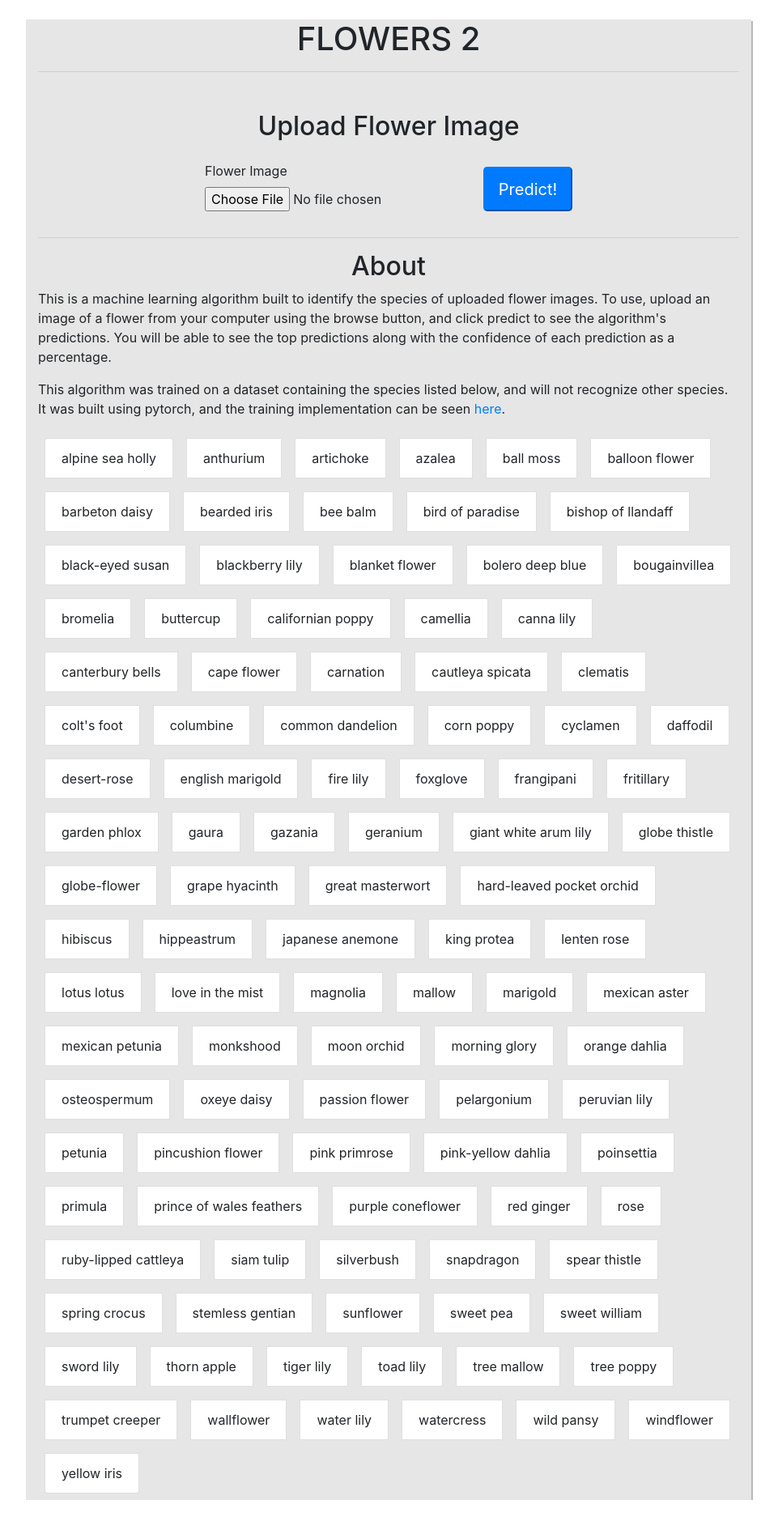
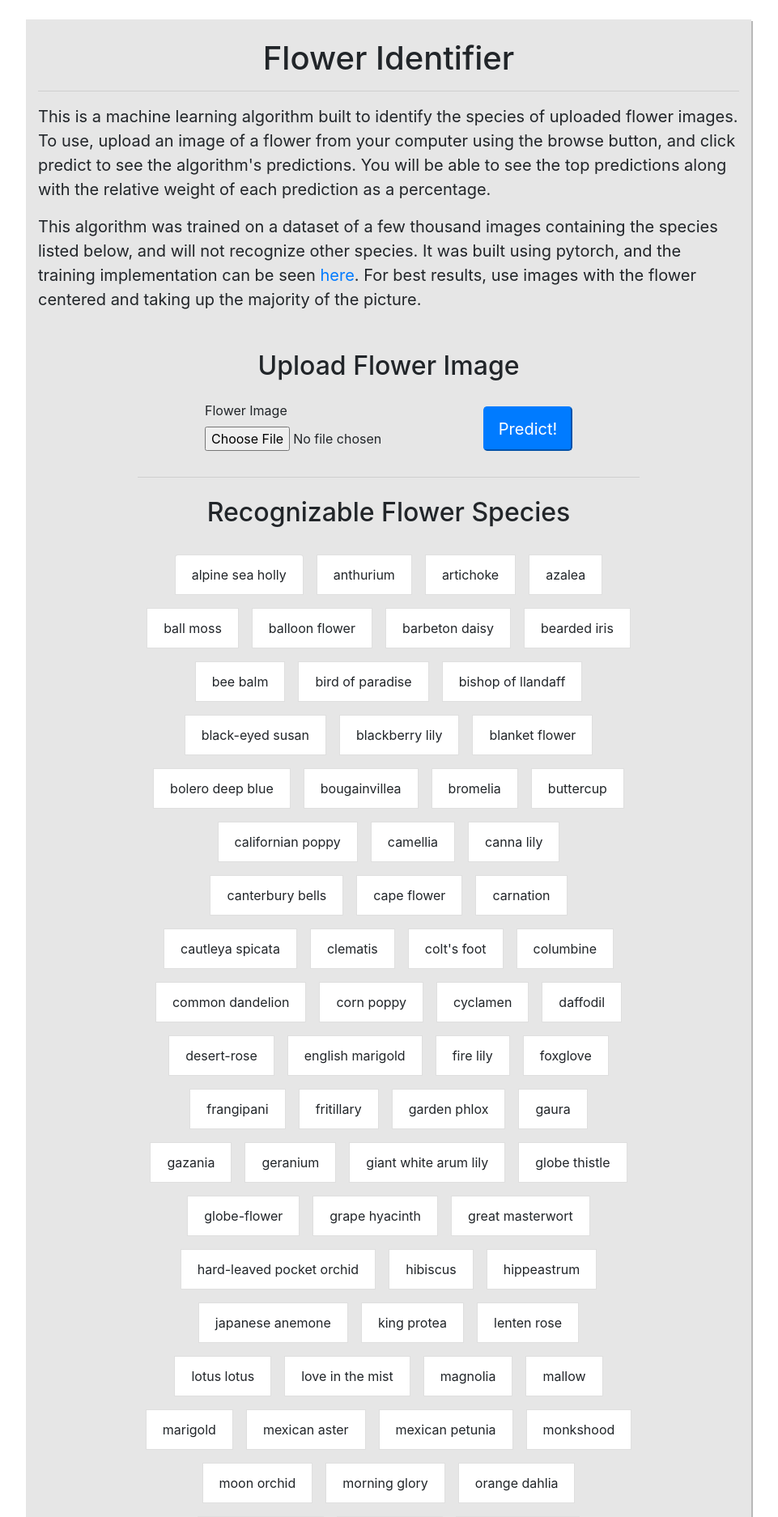
Before and after one commit to jlangy/flowers-api, a Flask app: page / in a window 1280 px wide. Shown: the top 1874 px of the page at 81% size, without its empty margins (160-1121 px from the left). Before the commit the page ends 1853 px from the top, so only its background shows below. Run offline with Flask 2, Linux system fonts and the light colour scheme; parts of the project's set-up code (start-up, migrations or seed data) failed here and were passed over; some libraries are stand-ins or nearby versions.

Commit message:
text description

```diff
--- a/static/styles/main.css
+++ b/static/styles/main.css
@@ -13,3 +13,7 @@ body {
   width: 110px;
   height: 55px;
 }
+
+p {
+  font-size: 20px;
+}
--- a/templates/base.html
+++ b/templates/base.html
@@ -9,7 +9,7 @@
 </head>
 <body>
   <main class='container'>
-    <h1 class="text-center mt-4">FLOWERS 2</h1>
+    <h1 class="text-center mt-4 pt-4">Flower Identifier</h1>
     {% block content %}{% endblock %}
   </main>
   <!-- jQuery library -->
--- a/templates/landing.html
+++ b/templates/landing.html
@@ -12,6 +12,21 @@
 	  {% endif %}
 	{% endwith %}
 <hr>
+<section>
+  <p class="d-1">
+    This is a machine learning algorithm built to identify the species of uploaded flower images.
+    To use, upload an image of a flower from your computer using the browse button, and click
+    predict to see the algorithm's predictions. You will be able to
+    see the top predictions along with the relative weight of each prediction as a percentage.
+  </p>
+  <p>
+    This algorithm was trained on a dataset of a few thousand images containing the species listed below, and will
+    not recognize other species. It was built using pytorch, and the training implementation
+    can be seen <a href="https://github.com/jlangy/flowers">here</a>. For best results,
+    use images with the flower centered and taking up the majority of the picture.
+  </p>
+  </ul>
+</section>
 <section id="upload-form" class="container ml-auto mt-5 w-75">
   <h2 class="text-center">Upload Flower Image</h2>
   <form class="d-flex justify-content-center mt-4" method="POST" action="{{ url_for('predict') }}" enctype="multipart/form-data">
@@ -23,27 +38,13 @@
       <button type="submit" class="btn-lg btn-primary" id="upload-file-button">Predict!</button>
     </div>
   </form>
-</section>
 <hr>
-<section>
-  <h2 class="text-center">About</h2>
-  <p>
-    This is a machine learning algorithm built to identify the species of uploaded flower images.
-    To use, upload an image of a flower from your computer using the browse button, and click
-    predict to see the algorithm's predictions. You will be able to
-    see the top predictions along with the confidence of each prediction as a percentage.
-  </p>
-  <p>
-    This algorithm was trained on a dataset containing the species listed below, and will
-    not recognize other species. It was built using pytorch, and the training implementation
-    can be seen <a href="https://github.com/jlangy/flowers">here</a>.
-  </p>
-  <ul class="list-group d-flex flex-wrap flex-row">
+
+  <h2 class="text-center m-4">Recognizable Flower Species</h2>
+  <ul class="list-group d-flex flex-wrap flex-row justify-content-center">
     {% for name in flowers: %}
     <li class="list-group-item flex-shrink-1 m-2">{{ name }}</li>
   {% endfor %}
-  </ul>
-
 </section>
 
 <script type = "text/javascript"
--- a/templates/predictions.html
+++ b/templates/predictions.html
@@ -8,7 +8,7 @@
       <tr>
         <th scope="col">#</th>
         <th scope="col">Name</th>
-        <th scope="col">Confidence</th>
+        <th scope="col">Relative Weight</th>
       </tr>
     </thead>
     <tbody>
```
